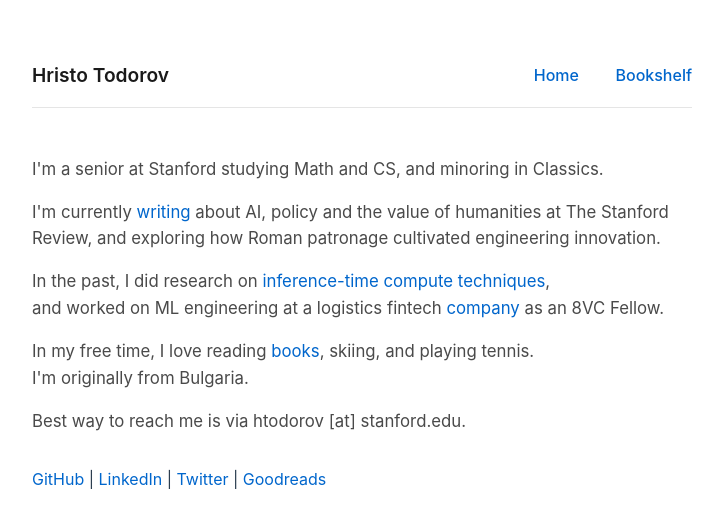
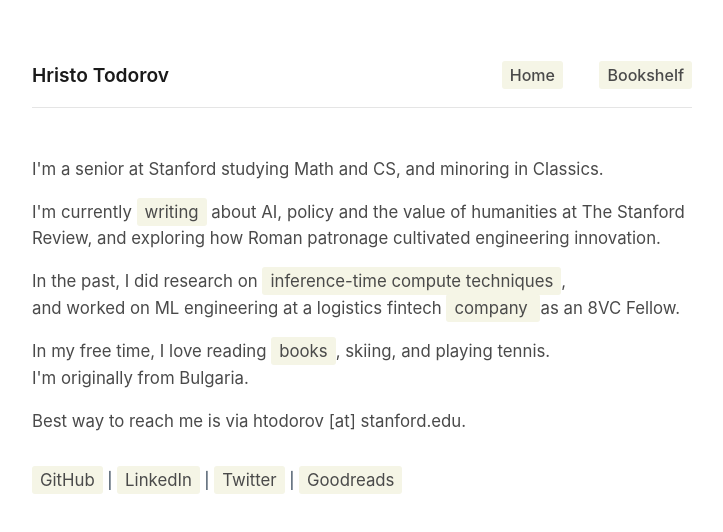
Before and after one commit to ht-todorov/ht-todorov.github.io, a plain HTML site: page index.html in a window 1280 px wide. Shown: the whole page, without its empty margins (278-1001 px from the left). Drawn offline with Linux system fonts and the light colour scheme.

Commit message:
Change hyperlink style

```diff
--- a/css/styles.css
+++ b/css/styles.css
@@ -82,6 +82,16 @@ a:hover {
     display: inline;
 }
 
+a.book-box {
+    color: #4a4a4a;
+    border-bottom: none;
+}
+
+a.book-box:hover {
+    border-bottom: none;
+    background-color: #e8e8d6;
+}
+
 .section {
     margin-bottom: 2rem;
 }
--- a/index.html
+++ b/index.html
@@ -30,8 +30,8 @@
   <nav>
     <div class="name">Hristo Todorov</div>
     <div class="nav-links">
-        <a href="index.html">Home</a>
-        <a href="bookshelf.html">Bookshelf</a>
+        <a href="index.html" class="book-box">Home</a>
+        <a href="bookshelf.html" class="book-box">Bookshelf</a>
     </div>
 </nav>
     <div class="section">
@@ -39,16 +39,16 @@
           I'm a senior at Stanford studying Math and CS, and minoring in Classics.
         </p>
         <p>
-          I'm currently <a href="https://stanfordreview.org/author/hristo/" target="_blank">writing</a> about AI, policy and the value of humanities at The Stanford Review, and exploring how Roman patronage cultivated engineering innovation.
+          I'm currently <a href="https://stanfordreview.org/author/hristo/" target="_blank" class="book-box">writing</a> about AI, policy and the value of humanities at The Stanford Review, and exploring how Roman patronage cultivated engineering innovation.
 
         </p>
         <p>
-          In the past, I did research on <a href="https://scalingintelligence.stanford.edu/pubs/archon/" target="_blank">inference-time compute techniques</a>,
+          In the past, I did research on <a href="https://scalingintelligence.stanford.edu/pubs/archon/" target="_blank" class="book-box">inference-time compute techniques</a>,
           <br>
-          and worked on ML engineering at a logistics fintech <a href="https://www.loop.com/" target="_blank"> company </a> as an 8VC Fellow.
+          and worked on ML engineering at a logistics fintech <a href="https://www.loop.com/" target="_blank" class="book-box"> company </a> as an 8VC Fellow.
         </p>
         <p>
-          In my free time, I love reading <a href="bookshelf.html" target="_blank">books</a>, skiing, and playing tennis.
+          In my free time, I love reading <a href="bookshelf.html" target="_blank" class="book-box">books</a>, skiing, and playing tennis.
           <br>
           I'm originally from Bulgaria.
         </p>
@@ -58,10 +58,10 @@
         </div>
 
     <div class="links">
-        <a href="https://github.com/ht-todorov" target="_blank">GitHub</a> |
-        <a href="https://www.linkedin.com/in/hristo-todorov26/" target="_blank">LinkedIn</a> |
-        <a href="https://twitter.com/ht_todorov" target="_blank">Twitter</a> |
-        <a href="https://www.goodreads.com/user/show/101214392-hristo-todorov">Goodreads</a>
+        <a href="https://github.com/ht-todorov" target="_blank" class="book-box">GitHub</a> |
+        <a href="https://www.linkedin.com/in/hristo-todorov26/" target="_blank" class="book-box">LinkedIn</a> |
+        <a href="https://twitter.com/ht_todorov" target="_blank" class="book-box">Twitter</a> |
+        <a href="https://www.goodreads.com/user/show/101214392-hristo-todorov" class="book-box">Goodreads</a>
     </div>
 </body>
 </html>
```
Also changed, not shown: bookshelf.html (+2 -2 lines).
